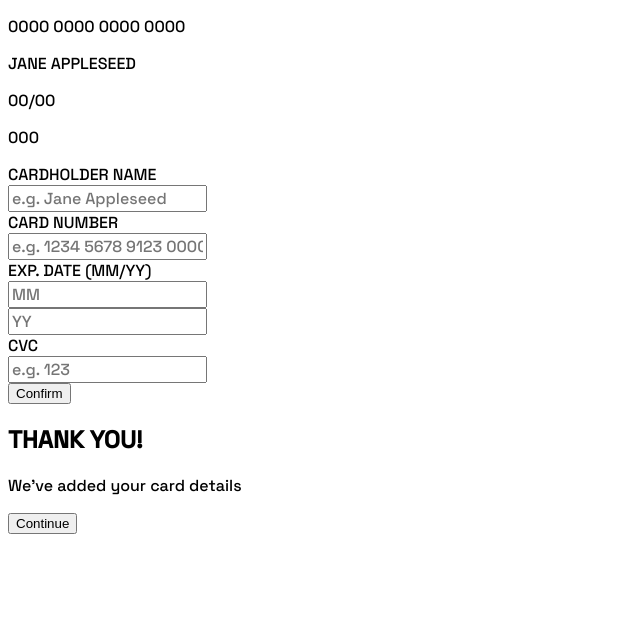
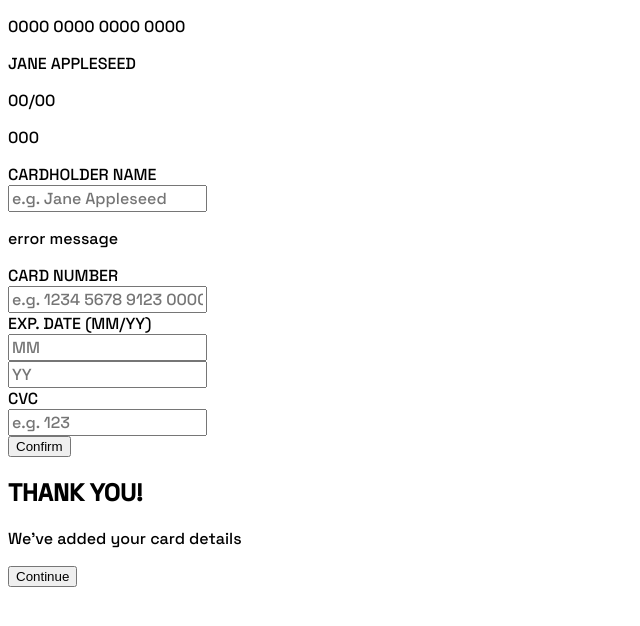
Before and after one commit to wishba/interactive-card-details-form-main, a React (Vite) app: page / in a window 1280 px wide. Shown: the top 626 px of the page, without its empty margins (0-640 px from the left). Built offline with nearby package versions, Linux system fonts and the light colour scheme.

Commit message:
if name is empty show error

```diff
--- a/src/App.jsx
+++ b/src/App.jsx
@@ -28,18 +28,22 @@ function App() {
           <label>CARDHOLDER NAME</label>
           <input type="text"
             placeholder="e.g. Jane Appleseed"
+            required
             onChange={(e) => { setCardName(e.target.value); }}
             onBlur={(e) => {
               if (e.target.value == '') {
-                console.log('kosong');
-              }
+                document.getElementById('errorName').innerHTML = `Can't be blank`;
+              } // else, if input is not a number, not 3 digit, etc etc
             }}
           />
+          <p id='errorName'>error message</p>
+
           <label>CARD NUMBER</label>
           <input type='text'
             placeholder="e.g. 1234 5678 9123 0000"
             onChange={(e) => { setCardNumber(e.target.value); }}
           />
+
           <label>EXP. DATE (MM/YY)</label>
           <input type="text"
             placeholder="MM"
@@ -49,11 +53,13 @@ function App() {
             placeholder="YY"
             onChange={(e) => { setCardY(e.target.value); }}
           />
+
           <label>CVC</label>
           <input type="text"
             placeholder="e.g. 123"
             onChange={(e) => { setCardCVC(e.target.value); }}
           />
+
           <button type="submit">Confirm</button>
         </form>
       </section>
```
